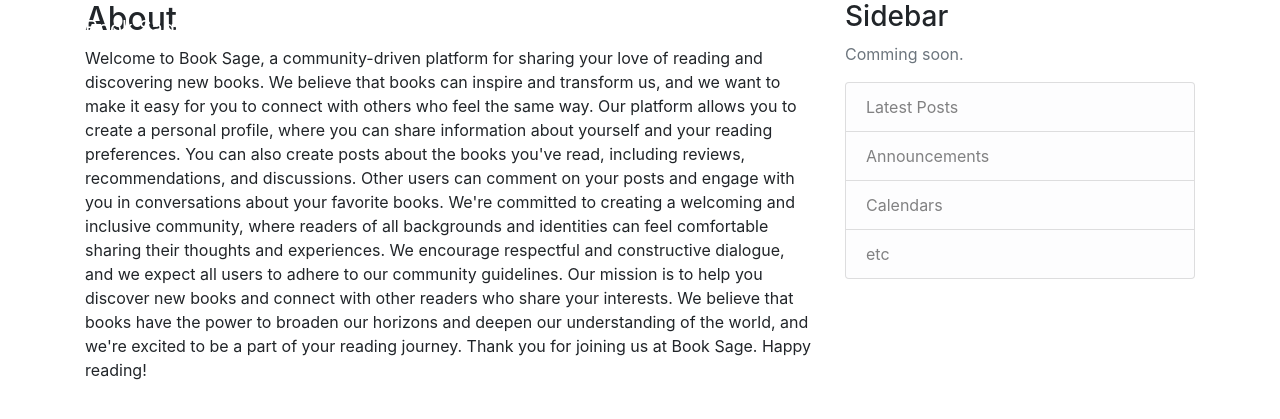
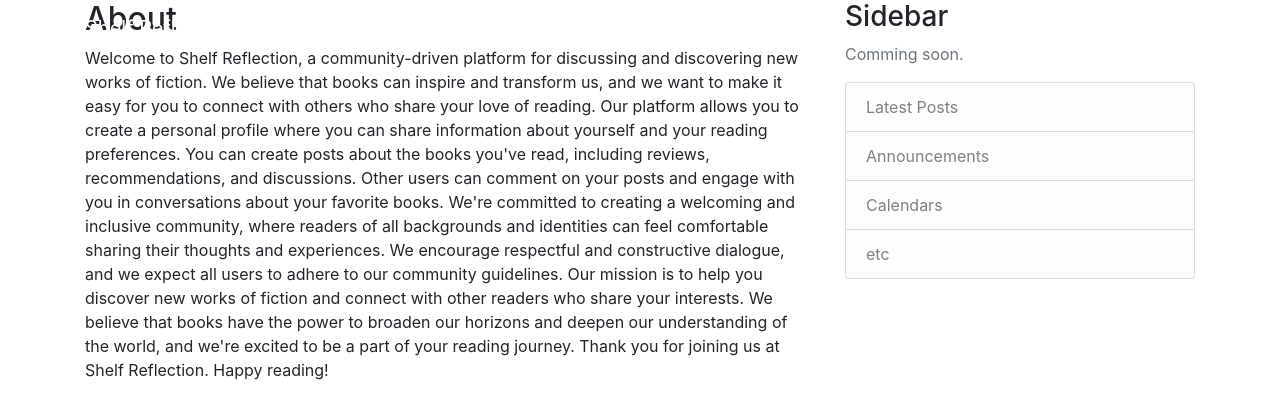
Before and after one commit to sage-arts/Django-Book-Blog, a Django app: template django_project/blog/templates/blog/about.html in a window 1280 px wide. Shown: the top 419 px of the page. Run offline with Django 4.2, Linux system fonts and the light colour scheme; the template is opened without the code that fills it, so the values that code supplies are empty; some libraries are stand-ins or nearby versions.

Commit message:
textual changes

```diff
--- a/django_project/blog/templates/blog/about.html
+++ b/django_project/blog/templates/blog/about.html
@@ -4,15 +4,15 @@
           <div class="media-body">
                <h2>About</h2>
                <p class="article-content">
-                    Welcome to Book Sage, a community-driven platform for sharing your love of reading and discovering new books. We believe that books can inspire and transform us, and we want to make it easy for you to connect with others who feel the same way.
+                    Welcome to Shelf Reflection, a community-driven platform for discussing and discovering new works of fiction. We believe that books can inspire and transform us, and we want to make it easy for you to connect with others who share your love of reading.
 
-                    Our platform allows you to create a personal profile, where you can share information about yourself and your reading preferences. You can also create posts about the books you've read, including reviews, recommendations, and discussions. Other users can comment on your posts and engage with you in conversations about your favorite books.
+                    Our platform allows you to create a personal profile where you can share information about yourself and your reading preferences. You can create posts about the books you've read, including reviews, recommendations, and discussions. Other users can comment on your posts and engage with you in conversations about your favorite books.
 
                     We're committed to creating a welcoming and inclusive community, where readers of all backgrounds and identities can feel comfortable sharing their thoughts and experiences. We encourage respectful and constructive dialogue, and we expect all users to adhere to our community guidelines.
 
-                    Our mission is to help you discover new books and connect with other readers who share your interests. We believe that books have the power to broaden our horizons and deepen our understanding of the world, and we're excited to be a part of your reading journey.
+                    Our mission is to help you discover new works of fiction and connect with other readers who share your interests. We believe that books have the power to broaden our horizons and deepen our understanding of the world, and we're excited to be a part of your reading journey.
 
-                    Thank you for joining us at Book Sage. Happy reading!
+                    Thank you for joining us at Shelf Reflection. Happy reading!
                </p>
           </div>
      </article>
--- a/django_project/blog/templates/blog/base.html
+++ b/django_project/blog/templates/blog/base.html
@@ -2,26 +2,24 @@
 <!DOCTYPE html>
 <html>
 <head>
-     <!-- Required meta tags -->
      <meta charset="utf-8">
      <meta name="viewport" content="width=device-width, initial-scale=1, shrink-to-fit=no">
 
-     <!-- Bootstrap CSS -->
      <link rel="stylesheet" href="https://maxcdn.bootstrapcdn.com/bootstrap/4.0.0/css/bootstrap.min.css" integrity="sha384-Gn5384xqQ1aoWXA+058RXPxPg6fy4IWvTNh0E263XmFcJlSAwiGgFAW/dAiS6JXm" crossorigin="anonymous">
 
      <link rel="stylesheet" type="text/css" href="{% static 'blog/main.css' %}">
 
      {% if title %}
-               <title>Book Sage - {{ title }}</title>
+          <title>Shelf Reflection - {{ title }}</title>
      {% else %}
-               <title>Book Sage</title>
+          <title>Shelf Reflection</title>
      {% endif %}
 </head>
 <body>
      <header class="site-header">
           <nav class="navbar navbar-expand-md navbar-dark bg-steel fixed-top">
                <div class="container">
-                    <a class="navbar-brand mr-4" href="{% url 'blog-home' %}">Book Sage</a>
+                    <a class="navbar-brand mr-4" href="{% url 'blog-home' %}">Shelf Reflection</a>
                     <button class="navbar-toggler" type="button" data-toggle="collapse" data-target="#navbarToggle" aria-controls="navbarToggle" aria-expanded="false" aria-label="Toggle navigation">
                     <span class="navbar-toggler-icon"></span>
                     </button>
@@ -30,7 +28,7 @@
                               <a class="nav-item nav-link" href="{% url 'blog-home' %}">Home</a>
                               <a class="nav-item nav-link" href="{% url 'blog-about' %}">About</a>
                          </div>
-                         <!-- Navbar Right Side -->
+                         <!-- Sidebar -->
                          <div class="navbar-nav">
                               {% if user.is_authenticated %}
                                    <a class="nav-item nav-link" href="{% url 'post-create' %}">New Post</a>
@@ -75,8 +73,6 @@
           </div>
      </main>
 
-     <!-- Optional JavaScript -->
-     <!-- jQuery first, then Popper.js, then Bootstrap JS -->
      <script src="https://code.jquery.com/jquery-3.2.1.slim.min.js" integrity="sha384-KJ3o2DKtIkvYIK3UENzmM7KCkRr/rE9/Qpg6aAZGJwFDMVNA/GpGFF93hXpG5KkN" crossorigin="anonymous"></script>
      <script src="https://cdnjs.cloudflare.com/ajax/libs/popper.js/1.12.9/umd/popper.min.js" integrity="sha384-ApNbgh9B+Y1QKtv3Rn7W3mgPxhU9K/ScQsAP7hUibX39j7fakFPskvXusvfa0b4Q" crossorigin="anonymous"></script>
      <script src="https://maxcdn.bootstrapcdn.com/bootstrap/4.0.0/js/bootstrap.min.js" integrity="sha384-JZR6Spejh4U02d8jOt6vLEHfe/JQGiRRSQQxSfFWpi1MquVdAyjUar5+76PVCmYl" crossorigin="anonymous"></script>
```
